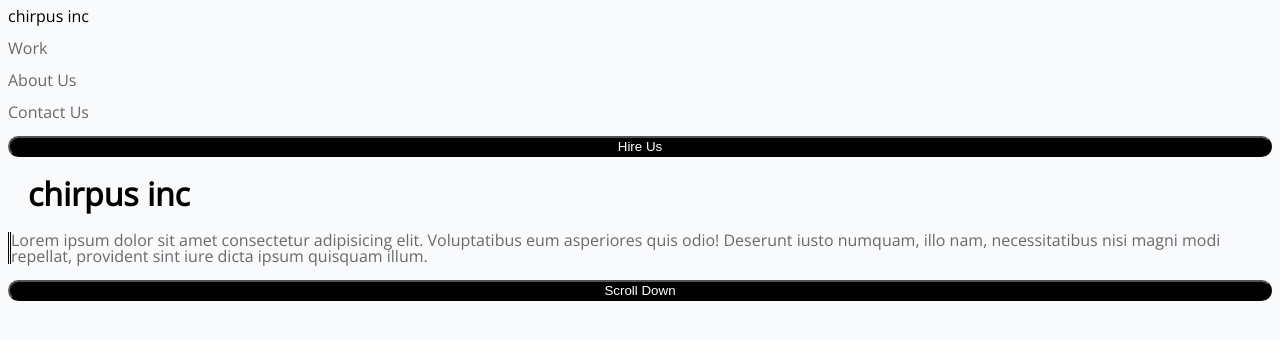
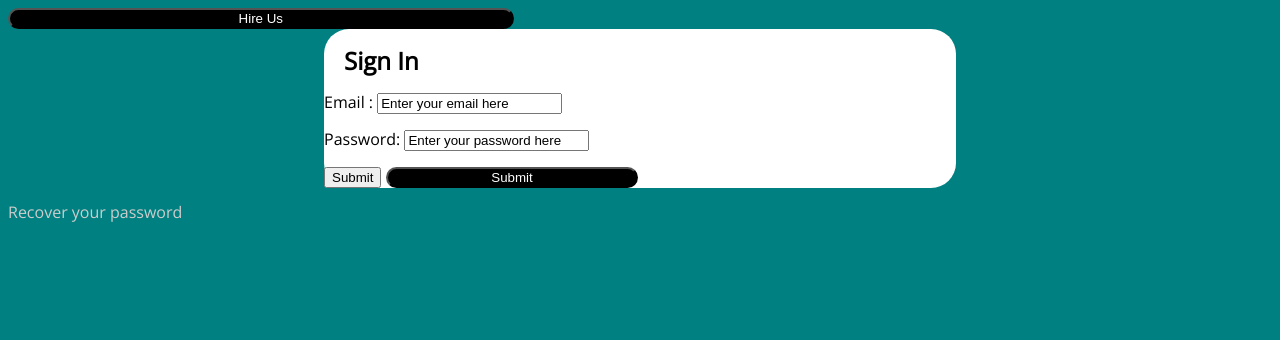
Before and after one commit to mizgoines/GCHomework, a plain HTML site: page index.html in a window 1280 px wide. Drawn offline with nearby package versions, Linux system fonts and the light colour scheme.

Commit message:
Add files via upload

```diff
--- a/index.html
+++ b/index.html
@@ -1,13 +1,7 @@
 <!DOCTYPE html>
 <html>
-<head>chirpus inc</head>
-
-
-<p>Work</p>
-
-<p>About Us</p>
-
-<p>Contact Us</p>
+<head>
+</head>
 
 
 <button type="button">Hire Us</button>
@@ -19,12 +13,26 @@
 </head>
 <body>
 
-<h1>chirpus inc</h1>
-<div>
-<p>Lorem ipsum dolor sit amet consectetur adipisicing elit. Voluptatibus eum asperiores quis odio! Deserunt iusto numquam, illo nam, necessitatibus nisi magni modi repellat, provident sint iure dicta ipsum quisquam illum.</p>
 
-</div>
-    <button type="button">Scroll Down</button>
+<main>
+    <div class="form">
+    <form>
+        <h2>Sign In</h2>
+        <label for="email1">Email :</label>
+        <input type="email" name="email1" id="email" value="Enter your email here" required>
+        <br /><br />
+        <label for="password1">Password: </label>
+        <input type="text" name="password1" value="Enter your password here" id="fn">
+        <br /> <br />
+        <input type="Submit">
+        <button type="button">Submit</button>
+        </form>
+        </div>
+</main>
+
+    <p>
+        <a href="passwordreset.html">Recover your password</a>
+    </p>
 
 </body>
 </html>
--- a/styles.css
+++ b/styles.css
@@ -1,5 +1,5 @@
 body {
-    background-color: #f9fafc;
+    background-color: teal;
 
     font-family: 'Open Sans', sans-serif /*"Helvetica Neue", "Helvetica", Helvetica, Arial, sans-serif*/;
         font-weight: normal;
@@ -7,23 +7,50 @@ body {
         line-height: 1;
   }
 
-
-
- h1 {
+ h2 {
     color: #000;
     margin-left: 20px;
  }
-    p {
-    color: #69696a;
+
+ p {
+    color: #CCC;
 
       }
 div {
-    border-style: none none none double;
+    border-style: none none none none;
 }
+
+div.form
+{
+    display: block;
+    text-align: center;
+}
+
+
+form {
+    background-color: white;
+    border-style: none none none none;
+    width: 50%;
+    border-radius: 25px;
+    align-items: center;
+    display: inline-block;
+    margin-left: auto;
+    margin-right: auto;
+    text-align: left;
+}
+
+a {
+    color: #CCC;
+    text-decoration: none;
+  }
 
 button {
     background-color: black;
     color:white;
     border-radius: 15px;
-    width: 100%
+    width: 40%;
+    align-items: center;
+    display: inline-block;
+    margin-left: auto;
+    margin-right: auto;
     }
```
